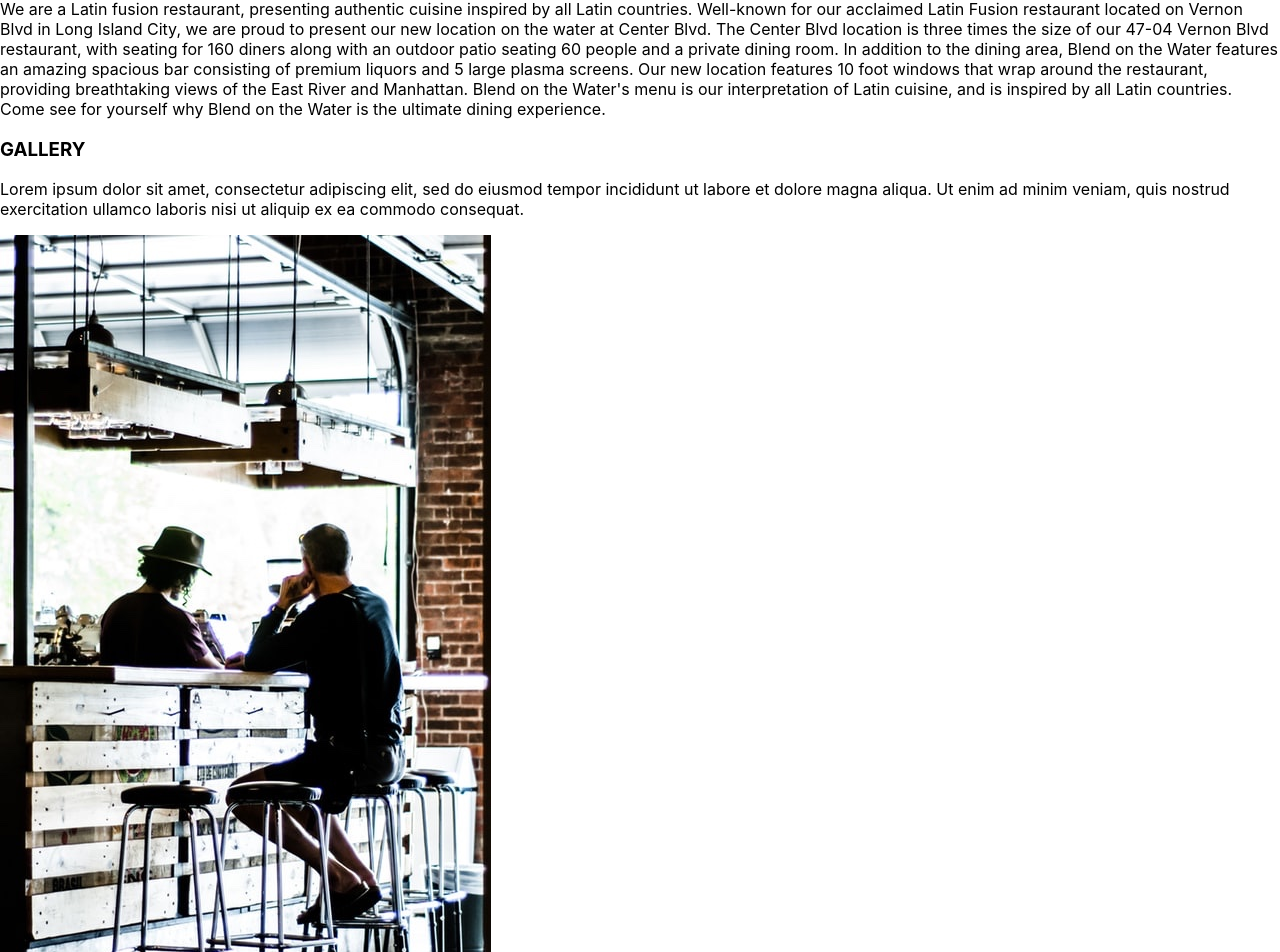
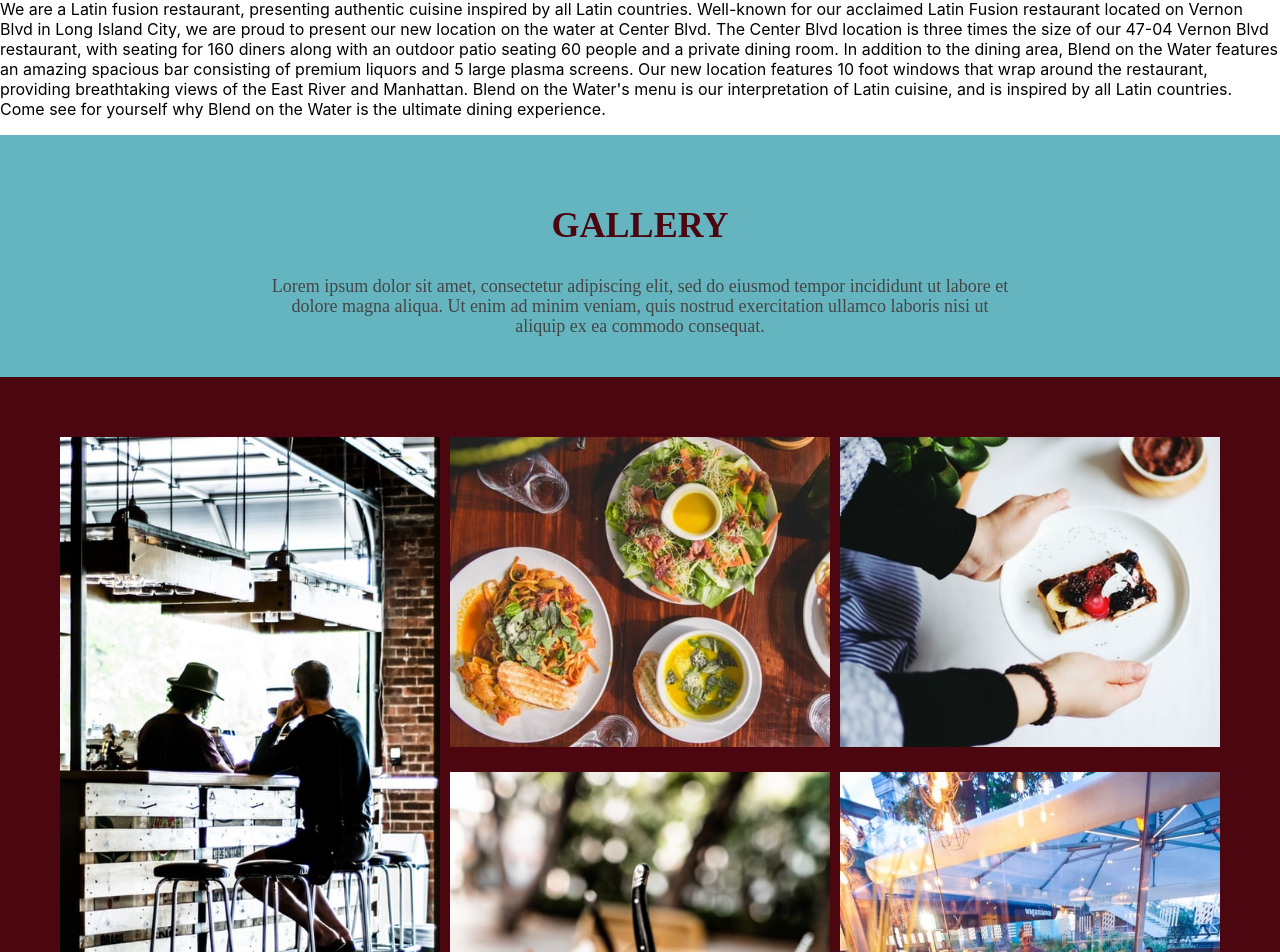
Before and after one commit to asrahman97/blendonthewater, a React (Create React App) app: page / in a window 1280 px wide. Shown: the part 388-1340 px from the top of the page. Built offline with nearby package versions, Linux system fonts and the light colour scheme.

Commit message:
css on grid and gallery

```diff
--- a/src/App.css
+++ b/src/App.css
@@ -17,3 +17,74 @@
 
 
 /* GALLERY  */
+
+.gallery-section {
+  background-color: #64b5bf;
+  padding: 40px 20px
+}
+
+.gallery-title {
+  font-family: TimesNewRomanPS-MT;
+  font-size: 36px;
+  font-weight: bold;
+  font-stretch: normal;
+  font-style: normal;
+  line-height: 0.83;
+  letter-spacing: normal;
+  text-align: center;
+  color: #4c0610;
+}
+
+.gallery-body {
+  font-family: Muli;
+  font-size: 18px;
+  font-weight: normal;
+  font-stretch: normal;
+  font-style: normal;
+  line-height: 1.11;
+  letter-spacing: normal;
+  text-align: center;
+  color: #464646;
+  width: 60%;
+  margin: 0 auto;
+}
+
+
+
+/* GALLERY GRID */
+
+.galleryGrid-section {
+  display: grid;
+  grid-template-columns: repeat(3, 1fr);
+  grid-template-rows: repeat(4, 1fr);
+  grid-column-gap: 10px;
+  grid-row-gap: 10px;
+  /* margin-left: 20px; */
+  }
+
+  .div1 { grid-area: 1 / 1 / 3 / 2; }
+  .div2 { grid-area: 3 / 1 / 4 / 2; }
+  .div3 { grid-area: 4 / 1 / 5 / 2; }
+  .div4 { grid-area: 1 / 2 / 2 / 3; }
+  .div5 { grid-area: 2 / 2 / 3 / 3; }
+  .div6 { grid-area: 3 / 2 / 4 / 3; }
+  .div7 { grid-area: 4 / 2 / 5 / 3; }
+  .div8 { grid-area: 1 / 3 / 2 / 4; }
+  .div9 { grid-area: 2 / 3 / 4 / 4; }
+  .div10 { grid-area: 4 / 3 / 5 / 4; }
+
+/* .div1, .div2, .div3, .div4, .div5, .div6, .div7, .div8, .div9, .div10 {
+  width: 385px;
+  padding-left: 10px;
+} */
+
+.gallery-img {
+  width: 100%;
+  /* object-fit: cover; */
+}
+
+.grid-wrapper {
+  padding: 60px 60px;
+  background-color: #4c0610;
+
+}
```
